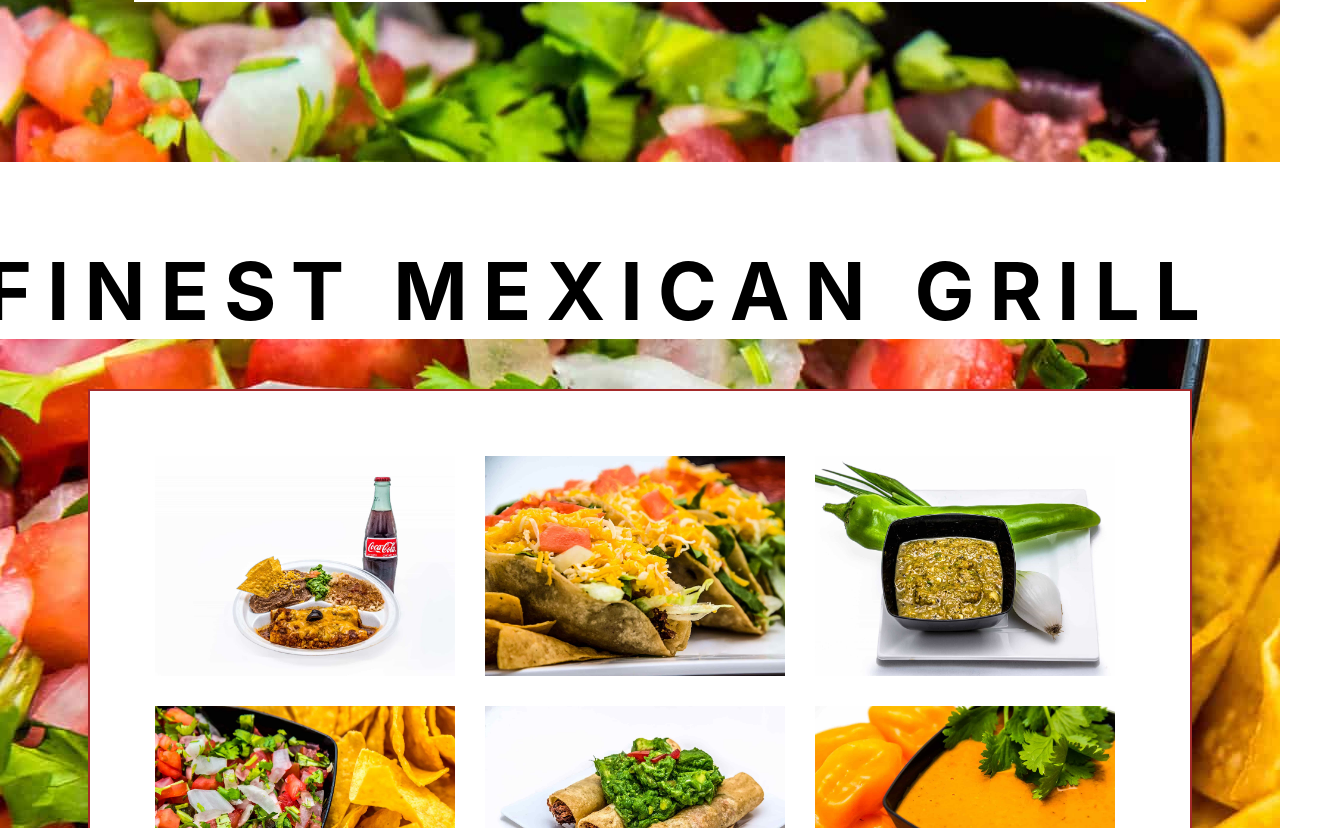
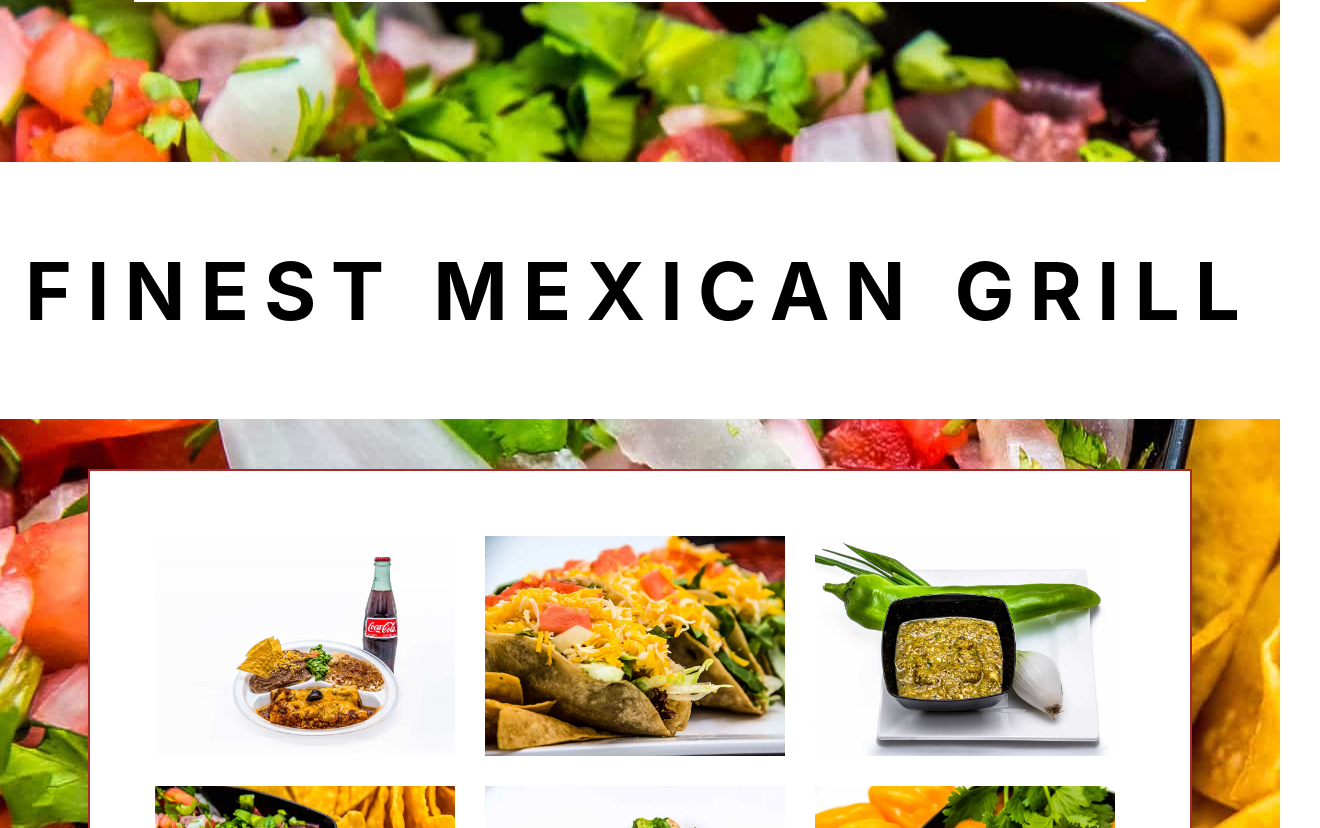
Before and after one commit to luiscmartinez/originalpepes, a React (Create React App) app: page / in a window 1280 px wide. Shown: the part 2312-3140 px from the top of the page, 1320 px wide, since content can reach past the window. Built offline with nearby package versions, Linux system fonts and the light colour scheme.

Commit message:
fixed padding on home_cta & logo with fixed

```diff
--- a/src/App.css
+++ b/src/App.css
@@ -121,7 +121,7 @@ body {
   display: block;
   background-color: white;
   width: 100%;
-  padding: 80px 80px 0 0;
+  padding: 80px 0 80px 0;
   text-align: center;
   font-size: 5rem;
   letter-spacing: 15px;
@@ -149,8 +149,13 @@ body {
   }
 }
 .logo {
-  width: 100%;
-  height: auto;
+  height: 380px;
+}
+@media (max-width: 500px) {
+  .logo {
+    width: 100%;
+    height: auto;
+  }
 }
 .pimg1 {
   /* border: 2px solid hotpink; */
```
